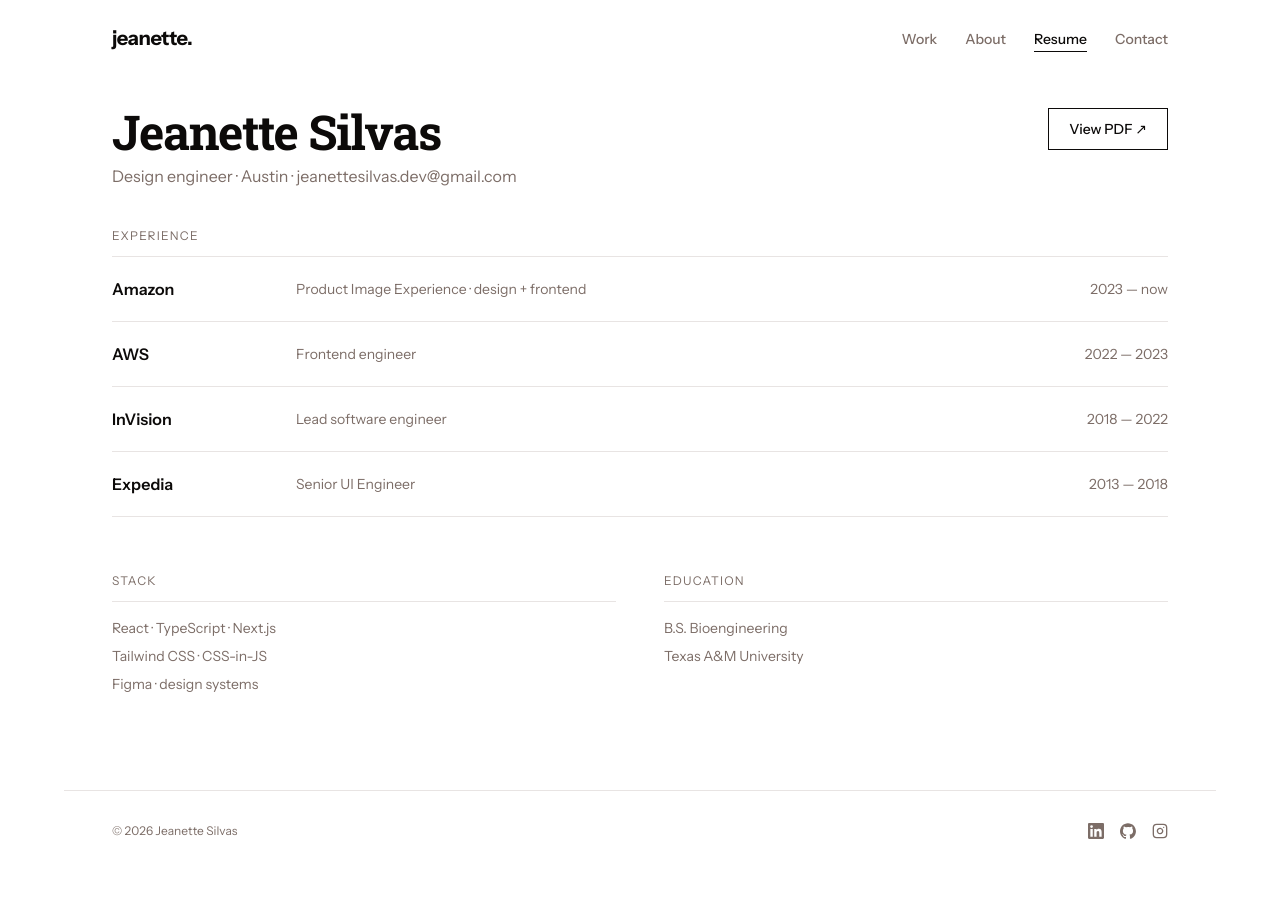
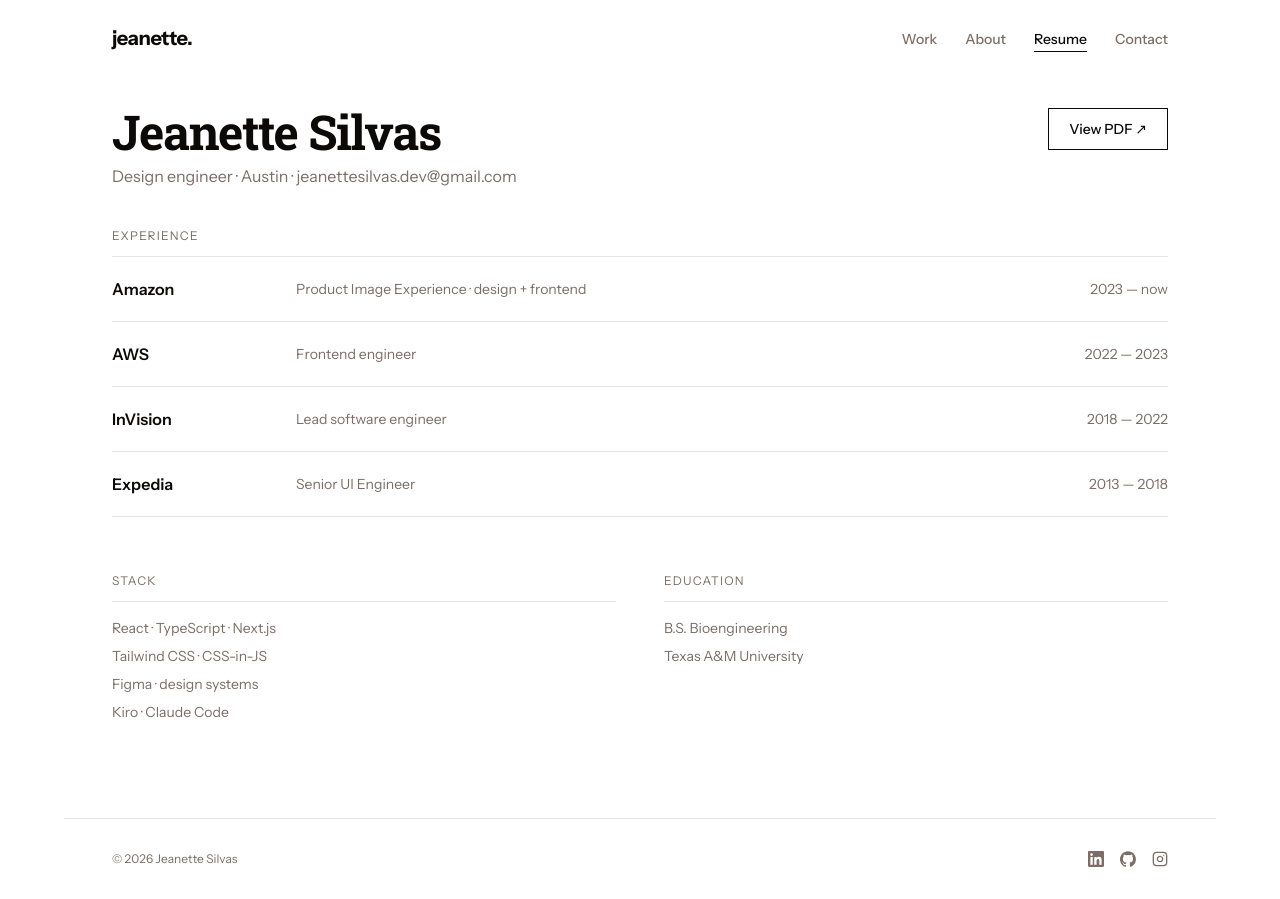
Before and after one commit to jeanettesilvas/portfolio, a Next.js app: page /resume in a window 1280 px wide. Before the commit the page ends 871 px from the top, so only its background shows below. Built offline with nearby package versions, Linux system fonts and the light colour scheme.

Commit message:
Add Kiro and Claude Code to resume page stack
Co-Authored-By: Claude Sonnet 4.6 <noreply@anthropic.com>

```diff
--- a/src/app/resume/resume-content.tsx
+++ b/src/app/resume/resume-content.tsx
@@ -31,6 +31,7 @@ const stack = [
   "React · TypeScript · Next.js",
   "Tailwind CSS · CSS-in-JS",
   "Figma · design systems",
+  "Kiro · Claude Code",
 ]
 
 const education = ["B.S. Bioengineering", "Texas A&M University"]
```
